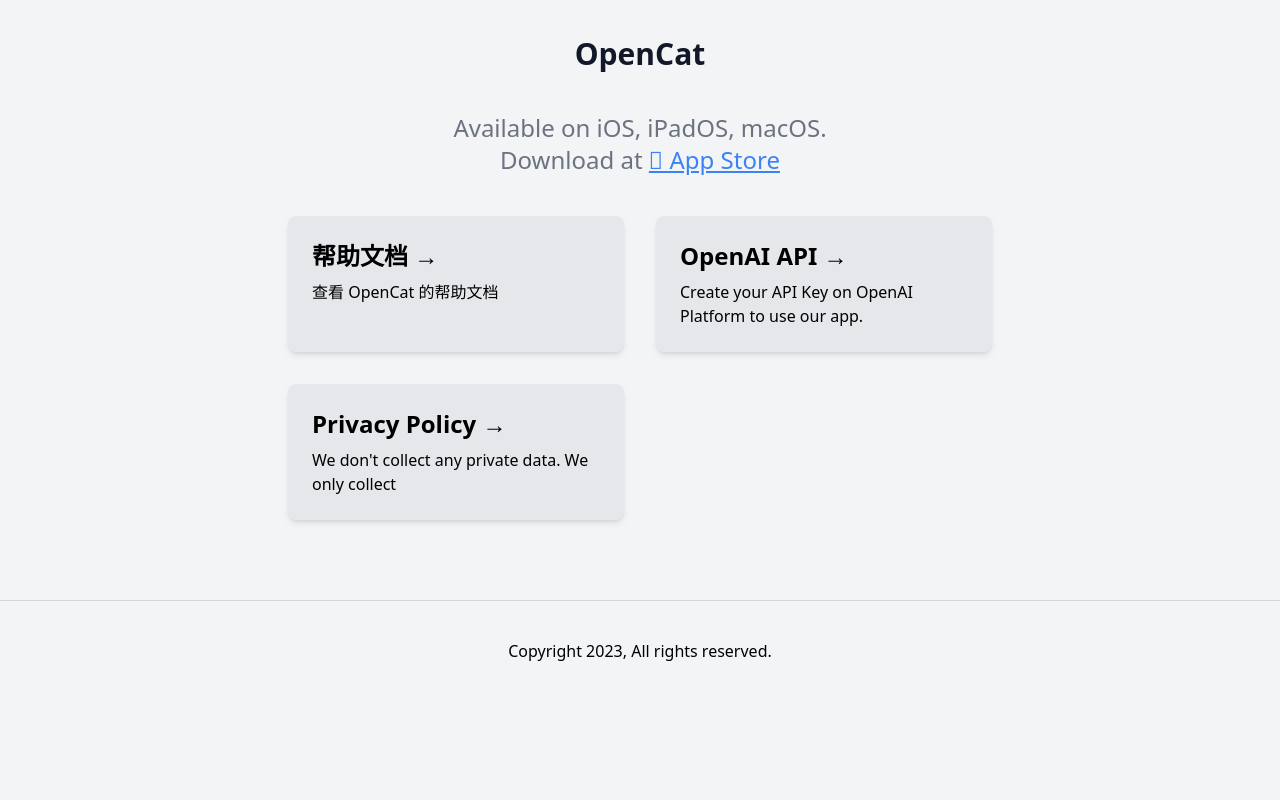
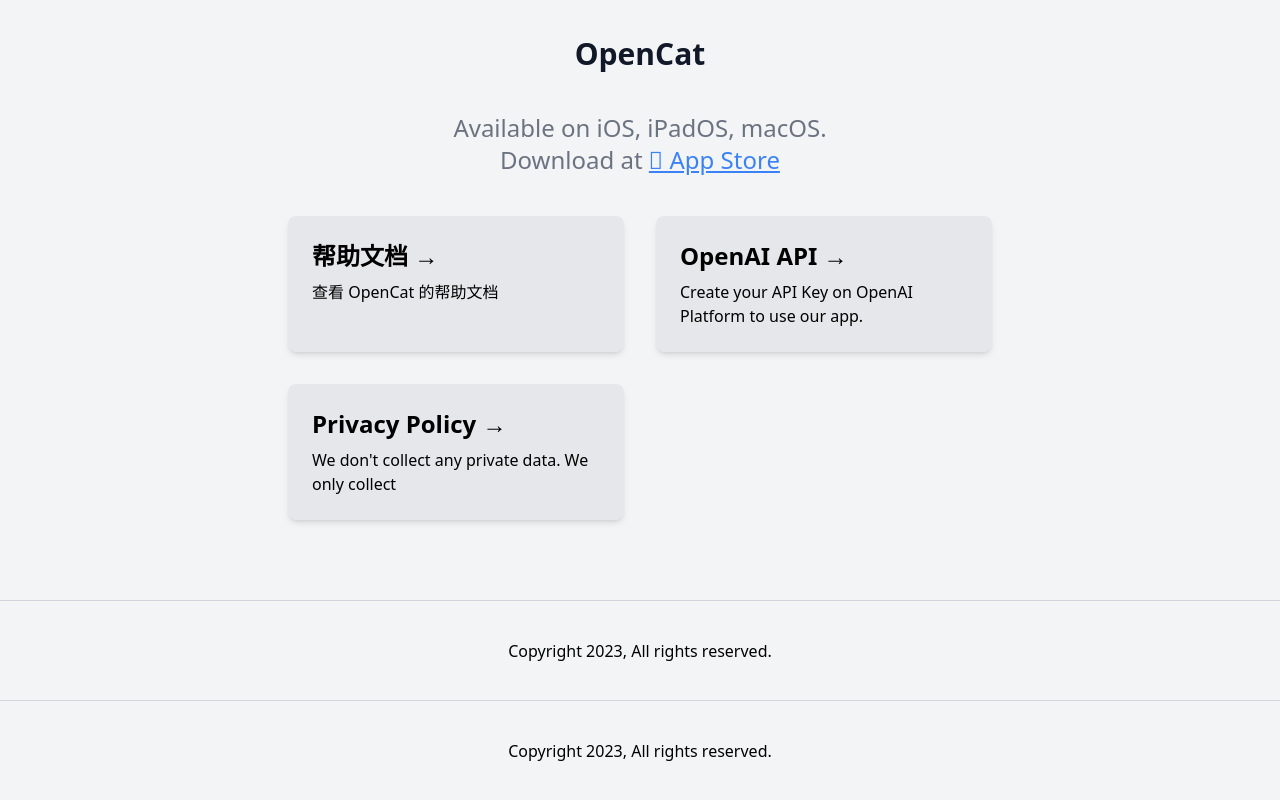
Before and after one commit to waylybaye/opencat.app, a Next.js app: page / in a window 1280 px wide. Shown: the part 284-1084 px from the top of the page. Before the commit the page ends 984 px from the top, so only its background shows below. Built offline with nearby package versions, Linux system fonts and the light colour scheme.

Commit message:
refactor: extract footer into `Footer` component

```diff
--- /dev/null
+++ b/components/Footer.jsx
@@ -0,0 +1,7 @@
+export const Footer = () => {
+  return (
+    <footer className="flex justify-center items-center w-full h-[100px] border-t border-gray-300 dark:border-gray-700">
+        Copyright 2023, All rights reserved.
+    </footer>
+  );
+}
--- a/pages/_app.jsx
+++ b/pages/_app.jsx
@@ -1,5 +1,6 @@
 import '../styles/globals.css'
 import { Header } from '../components/Header'
+import { Footer } from '../components/Footer'
 import Script from 'next/script'
 
 export default function App({ Component, pageProps }) {
@@ -21,6 +22,7 @@
       `}
     </Script>
     <Component {...pageProps} />
+    <Footer />
   </>
   )
 }
```
